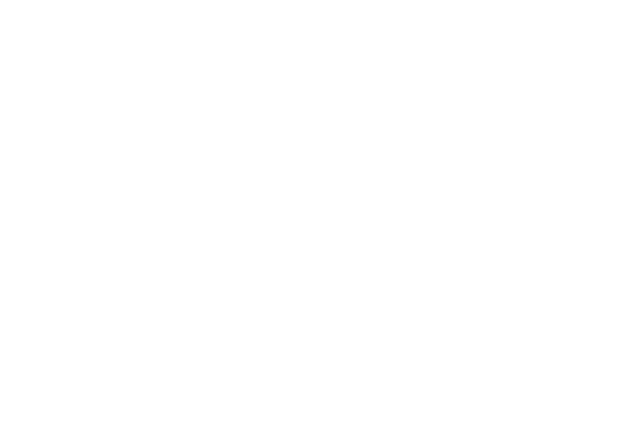
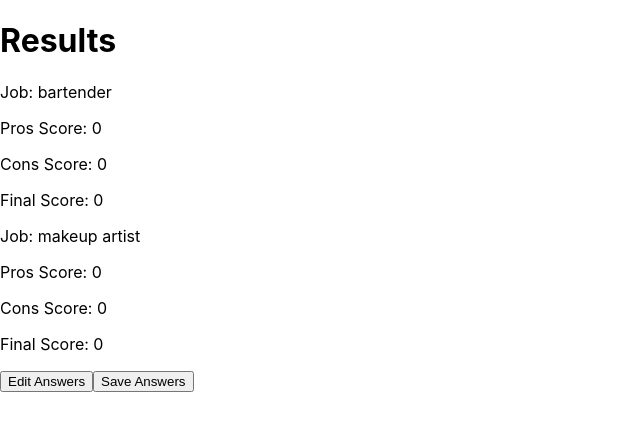
Before and after one commit to WillHoward95/job-helper, a React (Create React App) app: page /results in a window 1280 px wide. Before the commit this address had no page. Shown: the top 430 px of the page, without its empty margins (0-640 px from the left). Built offline with nearby package versions, Linux system fonts and the light colour scheme.

Commit message:
added results page and ability to save your inputs to local storage

```diff
--- a/src/App.js
+++ b/src/App.js
@@ -1,6 +1,7 @@
 import React from "react";
 import Inputs from "./components/Inputs";
 import Questionnaire from "./components/Questionnaire";
+import Results from "./components/Results";
 import { BrowserRouter, Routes, Route } from "react-router-dom";
 // import "./App.css";
 
@@ -12,6 +13,7 @@
           <Route index element={<Inputs />}></Route>
           <Route path="/inputs" element={<Inputs />}></Route>
           <Route path="/questionnaire" element={<Questionnaire />}></Route>
+          <Route path="/results" element={<Results />}></Route>
         </Routes>
       </BrowserRouter>
     </>
--- a/src/components/Inputs.jsx
+++ b/src/components/Inputs.jsx
@@ -3,9 +3,25 @@
 import ProsListInputs from "./Inputs/ProsListInputs";
 import ConsListInputs from "./Inputs/ConsListInputs";
 import { useNavigate } from "react-router-dom";
+import { useEffect } from "react";
+import { setJobsProsCons } from "../features/job/jobSlice";
+import { useDispatch } from "react-redux";
 
 const Inputs = () => {
   const navigate = useNavigate();
+  const dispatch = useDispatch();
+
+  useEffect(() => {
+    if (localStorage.getItem("job-helper-jobs")) {
+      dispatch(
+        setJobsProsCons({
+          jobs: JSON.parse(localStorage.getItem("job-helper-jobs")),
+          pros: JSON.parse(localStorage.getItem("job-helper-pros")),
+          cons: JSON.parse(localStorage.getItem("job-helper-cons")),
+        })
+      );
+    }
+  }, []);
 
   return (
     <div>
--- a/src/components/Inputs/JobsListInputs.jsx
+++ b/src/components/Inputs/JobsListInputs.jsx
@@ -1,4 +1,8 @@
-import { selectJobs, setNewJob } from "../../features/job/jobSlice";
+import {
+  selectJobs,
+  setNewJob,
+  setJobsProsCons,
+} from "../../features/job/jobSlice";
 import { useSelector, useDispatch } from "react-redux";
 import { useState } from "react";
 
--- a/src/components/Questionnaire.jsx
+++ b/src/components/Questionnaire.jsx
@@ -1,12 +1,21 @@
 import ProsQuestionnaire from "./Questionnaire/ProsQuestionnaire";
 import ConsQuestionnaire from "./Questionnaire/ConsQuestionnaire";
+import { useNavigate } from "react-router-dom";
 
 const Questionnaire = () => {
+  const navigate = useNavigate();
+
   return (
     <div>
       <ProsQuestionnaire />
       <ConsQuestionnaire />
-      <button>Get Results</button>
+      <button
+        onClick={() => {
+          navigate("/results");
+        }}
+      >
+        Get Results
+      </button>
     </div>
   );
 };
--- a/src/components/Questionnaire/QuestionnaireElement.jsx
+++ b/src/components/Questionnaire/QuestionnaireElement.jsx
@@ -9,8 +9,6 @@
   const dispatch = useDispatch();
   const jobs = useSelector(selectJobs);
   const { pro, weight, con } = props;
-
-  console.log(jobs);
 
   return (
     <div>
--- /dev/null
+++ b/src/components/Results.jsx
@@ -0,0 +1,46 @@
+import { selectJobs, selectPros, selectCons } from "../features/job/jobSlice";
+import { useSelector } from "react-redux";
+import { useNavigate } from "react-router-dom";
+
+const Results = () => {
+  const jobs = useSelector(selectJobs);
+  const pros = useSelector(selectPros);
+  const cons = useSelector(selectCons);
+  const navigate = useNavigate();
+
+  console.log(jobs, pros, cons);
+
+  return (
+    <div>
+      <h1>Results</h1>
+      {jobs.map((item, index) => {
+        return (
+          <div key={index}>
+            <p>Job: {item.job}</p>
+            <p>Pros Score: {item.prosTotal}</p>
+            <p>Cons Score: {item.consTotal}</p>
+            <p>Final Score: {item.prosTotal - item.consTotal}</p>
+          </div>
+        );
+      })}
+      <button
+        onClick={() => {
+          navigate("/inputs");
+        }}
+      >
+        Edit Answers
+      </button>
+      <button
+        onClick={() => {
+          localStorage.setItem("job-helper-jobs", JSON.stringify(jobs));
+          localStorage.setItem("job-helper-pros", JSON.stringify(pros));
+          localStorage.setItem("job-helper-cons", JSON.stringify(cons));
+        }}
+      >
+        Save Answers
+      </button>
+    </div>
+  );
+};
+
+export default Results;
--- a/src/features/job/jobSlice.js
+++ b/src/features/job/jobSlice.js
@@ -65,6 +65,17 @@
         jobObject.consTotal += action.payload.weight;
       }
     },
+    setJobsProsCons: (state, action) => {
+      if (action.payload.jobs) {
+        state.jobs = action.payload.jobs;
+      }
+      if (action.payload.pros) {
+        state.pros = action.payload.pros;
+      }
+      if (action.payload.cons) {
+        state.cons = action.payload.cons;
+      }
+    },
   },
 });
 
@@ -78,6 +89,7 @@
   removeCon,
   addRemovePro,
   addRemoveCon,
+  setJobsProsCons,
 } = jobSlice.actions;
 
 export const selectJobs = (state) => state.job.jobs;
```
